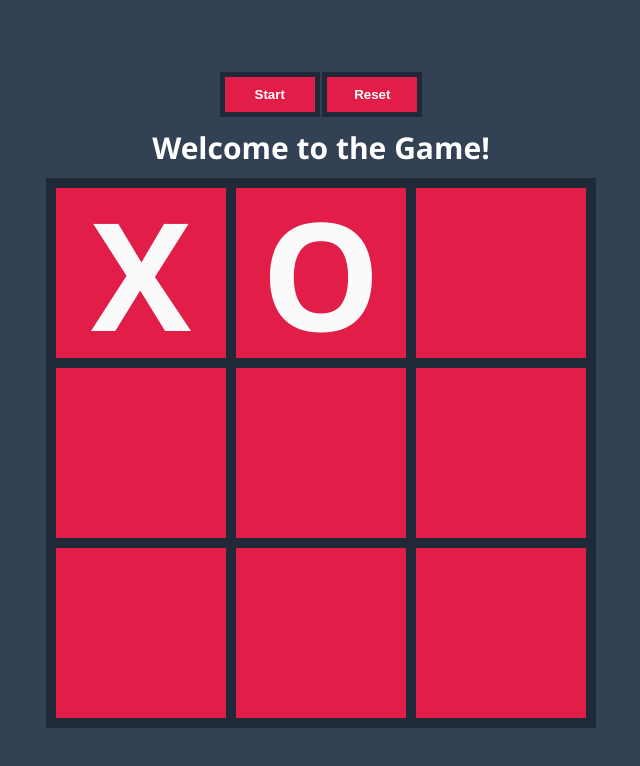
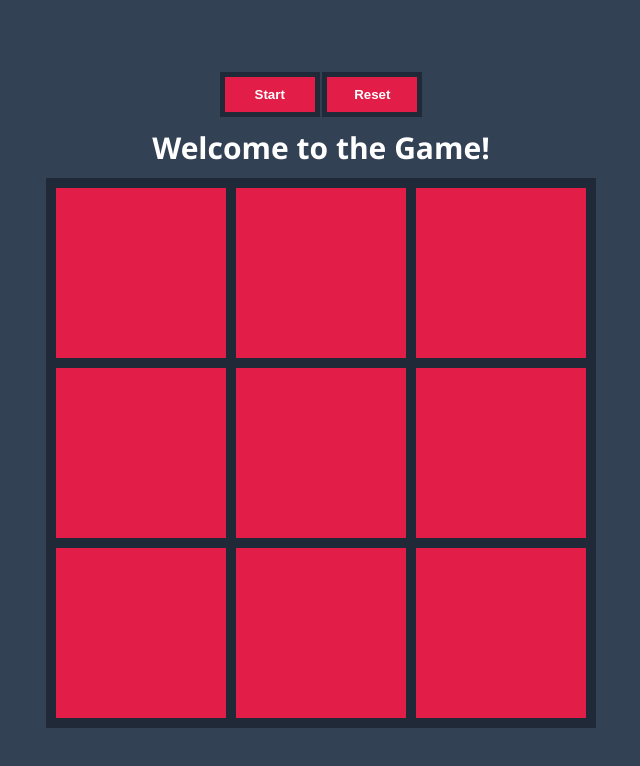
Before and after one commit to sakbob/odin-tic-tac-toe, a plain HTML site: page index.html in a window 1280 px wide. Shown: the whole page, without its empty margins (319-959 px from the left). Drawn offline with Linux system fonts and the light colour scheme.

Commit message:
Update numbering scheme for squares and headings.

```diff
--- a/index.html
+++ b/index.html
@@ -16,11 +16,14 @@
             <h1 class="text-heading">Welcome to the Game!</h1>
         </div>
         <div class="square-container">
+            <div class="square" id="square-0">
+                <h1 class="square-heading" id="square-heading-0"></h1>
+            </div>
             <div class="square" id="square-1">
-                <h1 class="square-heading" id="square-heading-1">X</h1>
+                <h1 class="square-heading" id="square-heading-1"></h1>
             </div>
             <div class="square" id="square-2">
-                <h1 class="square-heading" id="square-heading-2">O</h1>
+                <h1 class="square-heading" id="square-heading-2"></h1>
             </div>
             <div class="square" id="square-3">
                 <h1 class="square-heading" id="square-heading-3"></h1>
@@ -40,9 +43,6 @@
             <div class="square" id="square-8">
                 <h1 class="square-heading" id="square-heading-8"></h1>
             </div>
-            <div class="square" id="square-9">
-                <h1 class="square-heading" id="square-heading-9"></h1>
-            </div>
         </div>
     </body>
 </html>
```
